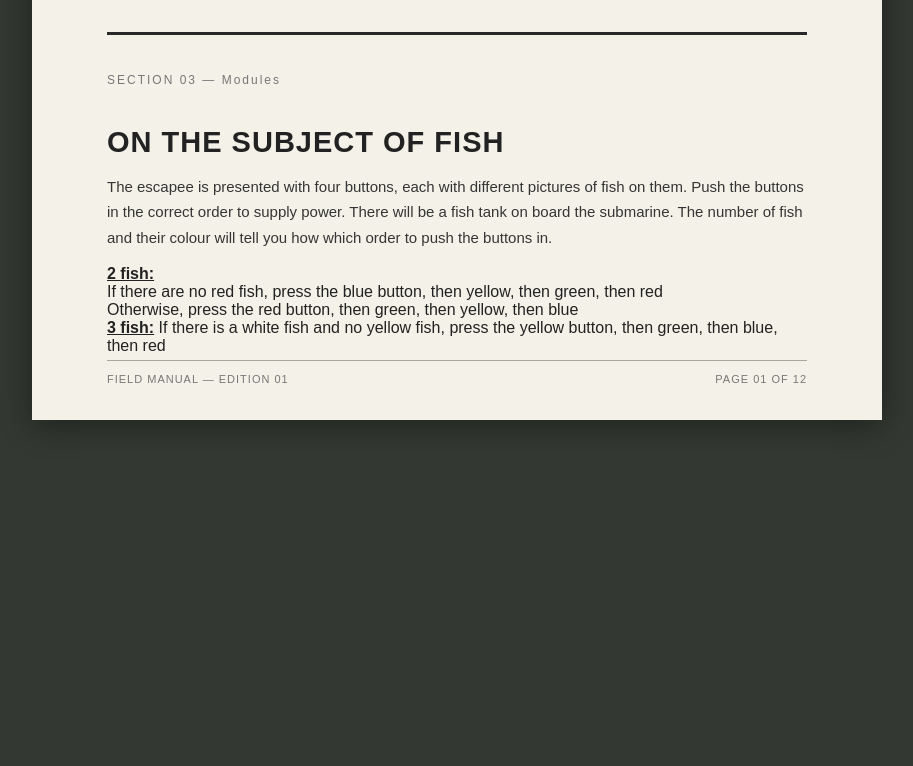
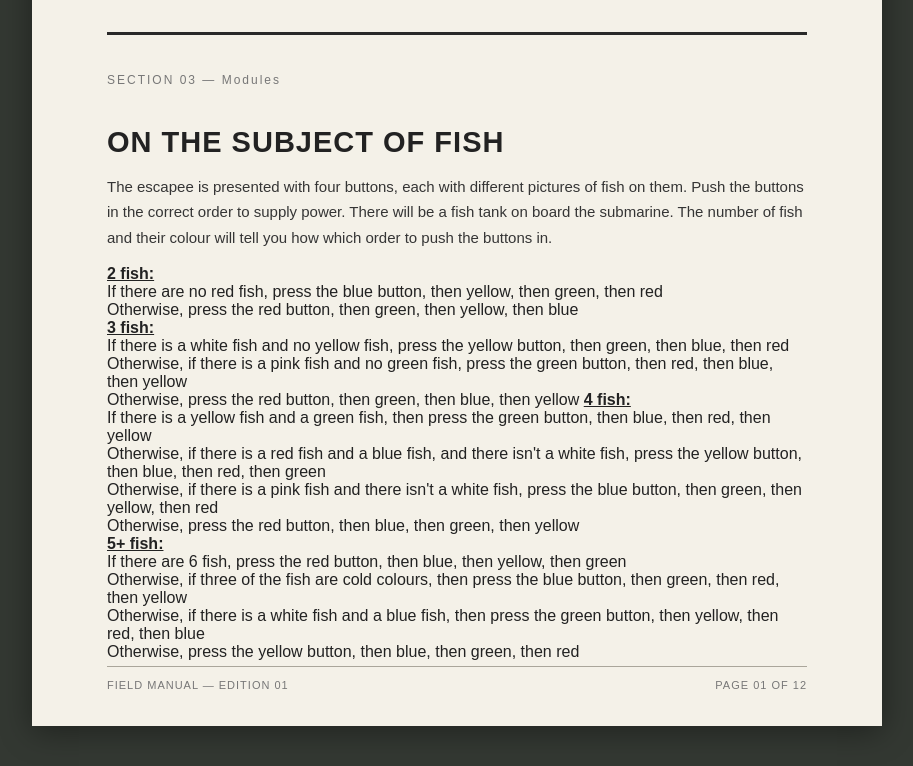
Before and after one commit to Isthatajojos/subescapemanual.github.io, a plain HTML site: page index.html in a window 1280 px wide. Shown: the part 1744-2510 px from the top of the page, without its empty margins (183-1096 px from the left). Before the commit the page ends 2204 px from the top, so only its background shows below. Drawn offline with Linux system fonts and the light colour scheme.

Commit message:
Finish fish index.html

```diff
--- a/index.html
+++ b/index.html
@@ -279,8 +279,31 @@
     <span> Otherwise, press the red button, then green, then yellow, then blue</span>
     <br>
     <span class="fish-header"> 3 fish:</span>
+    <br>
     <span> If there is a white fish and no yellow fish, press the yellow button, then green, then blue, then red </span>
     <br>
+    <span> Otherwise, if there is a pink fish and no green fish, press the green button, then red, then blue, then yellow </span>
+    <br>
+    <span> Otherwise, press the red button, then green, then blue, then yellow </span>
+    <span class="fish-header"> 4 fish: </span>
+    <br>
+    <span> If there is a yellow fish and a green fish, then press the green button, then blue, then red, then yellow </span>
+    <br>
+    <span> Otherwise, if there is a red fish and a blue fish, and there isn't a white fish, press the yellow button, then blue, then red, then green</span>
+    <br>
+    <span> Otherwise, if there is a pink fish and there isn't a white fish, press the blue button, then green, then yellow, then red </span>
+    <br>
+    <span> Otherwise, press the red button, then blue, then green, then yellow</span>
+    <br>
+    <span class="fish-header"> 5+ fish: </span>
+    <br>
+    <span> If there are 6 fish, press the red button, then blue, then yellow, then green</span>
+    <br>
+    <span> Otherwise, if three of the fish are cold colours, then press the blue button, then green, then red, then yellow</span>
+    <br>
+    <span> Otherwise, if there is a white fish and a blue fish, then press the green button, then yellow, then red, then blue</span>
+    <br>
+    <span> Otherwise, press the yellow button, then blue, then green, then red </span>
    </tbody>
 </table>
 
```
